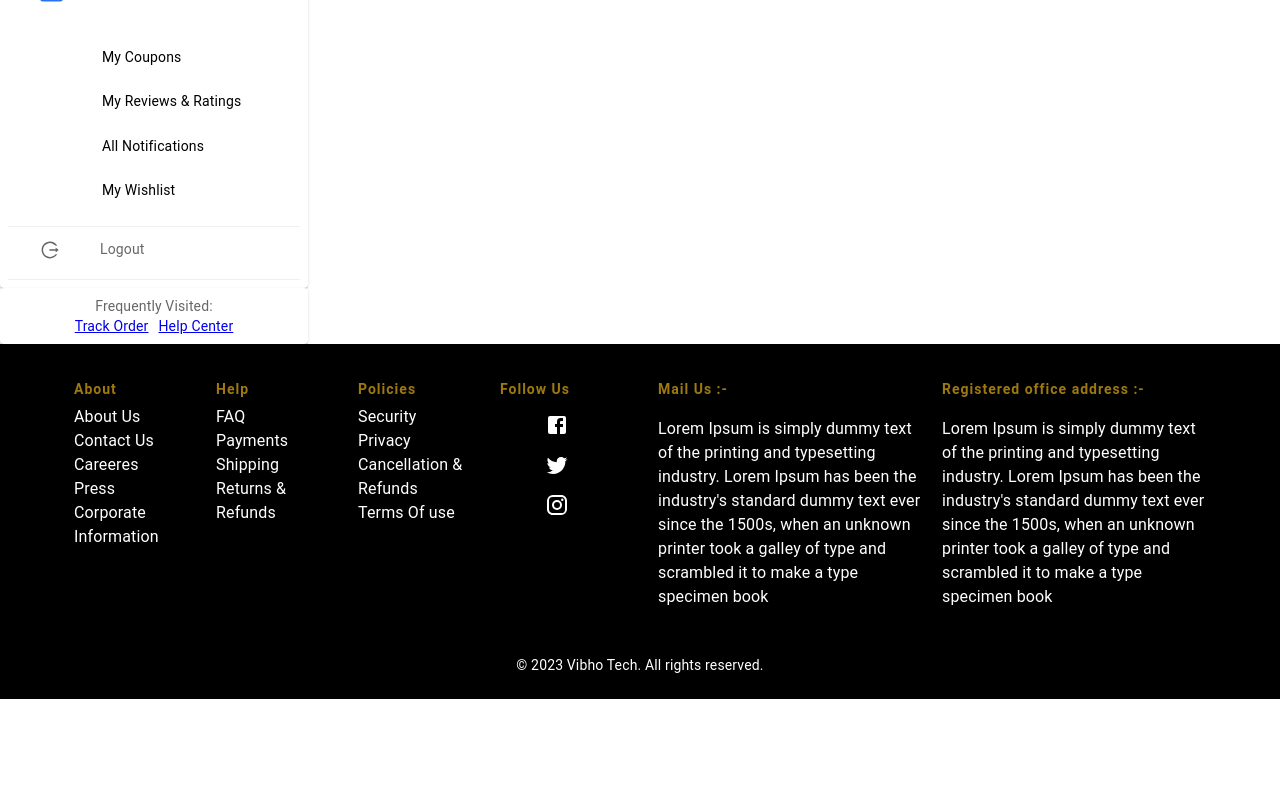
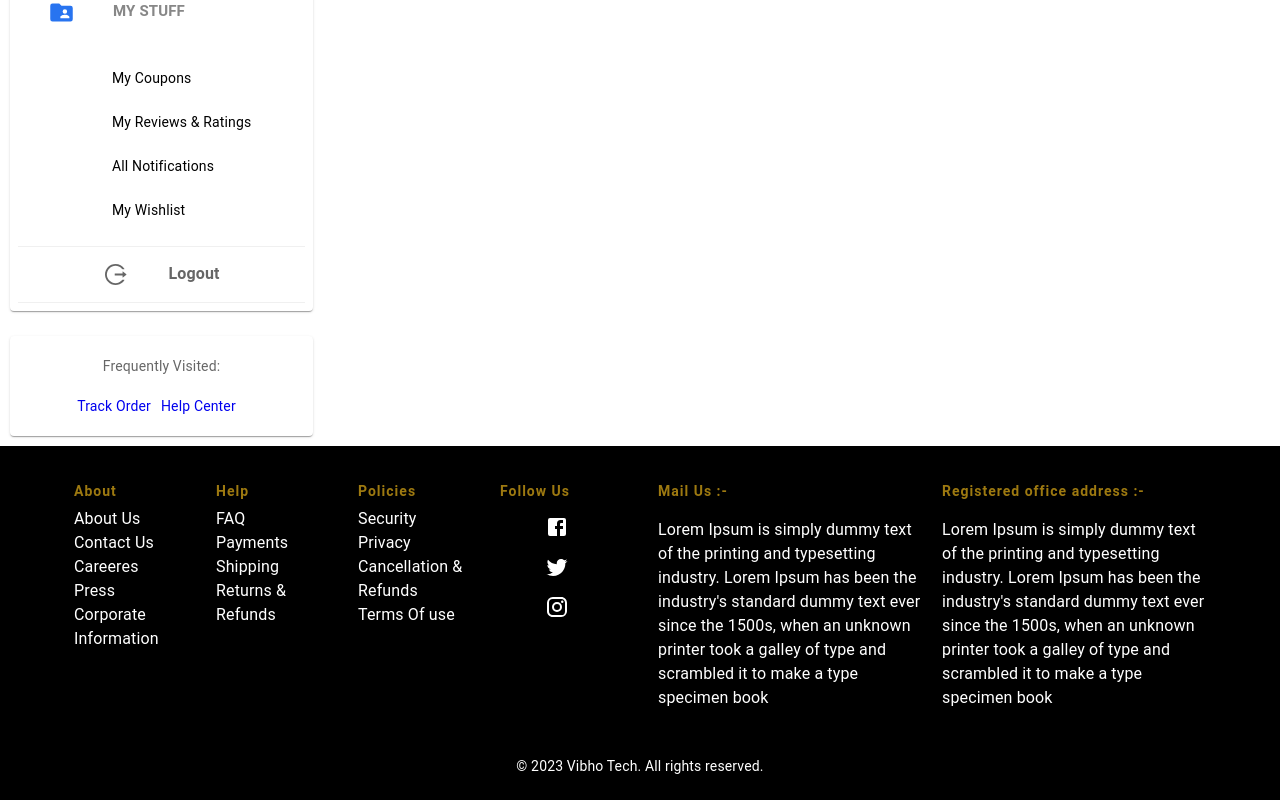
Before and after one commit to PranathiPichikala/e-commerce, a React (Create React App) app: page /account in a window 1280 px wide. Shown: the part 734-1534 px from the top of the page. Before the commit the page ends 1433 px from the top, so only its background shows below. Built offline with nearby package versions, Linux system fonts and the light colour scheme.

Commit message:
fixing ui changes

```diff
--- a/src/components/HomeGrid.jsx
+++ b/src/components/HomeGrid.jsx
@@ -1,8 +1,9 @@
 import React from 'react';
 import { Grid, Typography } from '@mui/material';
 import "./css/HomeGrid.css"
-import {AiOutlineRight} from 'react-icons/ai';
+import { AiOutlineRight } from 'react-icons/ai';
 import { Link } from 'react-router-dom';
+import { Padding } from '@mui/icons-material';
 const GridData = [
   {
     imageSrc: "https://oasis.opstatics.com/content/dam/oasis/page/2022/operation/feb/0211/nord-ce-2-5g/Gray.png",
@@ -48,16 +49,16 @@ const HomeGrid = () => {
       <div className="_3ndr">
         <Typography variant='h5'>Mobiles & more</Typography>
         <Link to="giftcardcomp">
-        <AiOutlineRight/>
+          <AiOutlineRight />
         </Link>
       </div>
-        <Grid container spacing={2}>
+      <Grid className="_5rtb" container spacing={2}>
         {GridData.map((data, index) => (
           <Grid item xs={2} className="_8znn">
             <Link to="/filtercomponent">
               <div className="_6jup">
                 <img style={{ width: "120px", height: "150px" }} src={data.imageSrc} alt="Mobile" />
-                    <Typography  className="heading-6jup"gutterBottom variant="h5" component="div" >
+                <Typography className="heading-6jup" gutterBottom variant="h5" component="div" >
                   {data.heading}
                 </Typography>
                 <Typography className="_1fdg" variant="body2" color="green">
--- a/src/components/ProfileInformation.jsx
+++ b/src/components/ProfileInformation.jsx
@@ -47,7 +47,7 @@ const ProfileInformation = () => {
         <Container className="_8ewn" maxWidth="sm">
             <Box mt={3}>
                 <Typography className="_7rmp" variant="h5">Personal Information
-                    <Button className="_7hbl" variant="outlined"  onClick={() => handleEditClick('personalInfo')}>
+                    <Button className="_7hbl" variant="outlined" onClick={() => handleEditClick('personalInfo')}>
                         {editModes.personalInfo ? 'Cancel' : 'Edit'}
                     </Button>
                 </Typography>
@@ -110,7 +110,7 @@ const ProfileInformation = () => {
                         </RadioGroup>
                     </FormControl>
                     {editModes.gender && (
-                        <Button variant="contained"onClick={() => handleSaveClick('gender')}>
+                        <Button variant="contained" onClick={() => handleSaveClick('gender')}>
                             Save
                         </Button>
                     )}
@@ -162,7 +162,7 @@ const ProfileInformation = () => {
                         />
 
                         {editModes.mobile && (
-                        <Button variant="contained"  onClick={() => handleSaveClick('mobile')} className="_4eys">
+                            <Button variant="contained" onClick={() => handleSaveClick('mobile')} className="_4eys">
                                 Save
                             </Button>
                         )}
@@ -171,14 +171,39 @@ const ProfileInformation = () => {
             </Box>
             <Box mt={3}>
                 <Typography variant="h5">FAQ's</Typography>
-                <Typography>
+                <Typography variant='h6'>
                     What happens when I update my email address (or mobile number)?
                 </Typography>
                 <Typography variant="p">
                     Your login email id (or mobile number) changes, likewise. You'll receive all your
                     account related communication on your updated email address (or mobile number).
                 </Typography>
-
+                <Typography variant='h6'>
+                    What happens when I update my email address (or mobile number)?
+                </Typography>
+                <Typography variant="p">
+                    Your login email id (or mobile number) changes, likewise. You'll receive all your
+                    account related communication on your updated email address (or mobile number).
+                </Typography>
+                <Typography variant='h6'>
+                    What happens when I update my email address (or mobile number)?
+                </Typography>
+                <Typography variant="p">
+                    Your login email id (or mobile number) changes, likewise. You'll receive all your
+                    account related communication on your updated email address (or mobile number).
+                </Typography>
+                <Typography variant='h6'>
+                    What happens when I update my email address (or mobile number)?
+                </Typography>
+                <Typography variant="p">
+                    Your login email id (or mobile number) changes, likewise. You'll receive all your
+                    account related communication on your updated email address (or mobile number).
+                </Typography>
+                <div style={{ marginTop: "20px" }}>
+                    <Button>
+                        Deactivate Account
+                    </Button>
+                </div>
             </Box>
         </Container>
     );
--- a/src/components/css/HomeGrid.css
+++ b/src/components/css/HomeGrid.css
@@ -1,5 +1,5 @@
-._6jup{
-   border-radius: 10px;
+._6jup {
+    border-radius: 10px;
     display: flex;
     flex-direction: column;
     align-items: center;
@@ -7,40 +7,50 @@
     margin: 0 0 10px 5px;
 
 }
-._6jup img{
+
+._6jup img {
     object-fit: contain;
 }
-._6jup .heading-6jup{
+
+._6jup .heading-6jup {
     font-size: 15px;
     text-transform: uppercase;
     color: black;
 }
-._8znn a{
-    text-decoration: none ;
+
+._8znn a {
+    text-decoration: none;
 }
-._7hac{
+
+._7hac {
     box-shadow: rgba(0, 0, 0, 0.24) 0px 3px 8px;
     margin: 20px !important;
 }
-._1fdg{
+
+._1fdg {
     margin-bottom: 10px !important;
     text-decoration: none !important;
 }
-._7hac h4{
+
+._7hac h4 {
     padding: 15px;
 }
-._8znn{
+
+._8znn {
     padding-left: 10px !important;
 
 }
-._3ndr{
+
+._3ndr {
     display: flex;
     justify-content: space-between;
 }
-._3ndr h5{
+
+._3ndr h5 {
     padding: 20px;
 }
-._3ndr svg{
+
+._3ndr svg {
     padding: 5px;
     background-color: blue;
     border-radius: 50%;
@@ -49,3 +59,7 @@
     margin-top: 20px !important;
     cursor: pointer;
 }
+
+._5rtb {
+    padding: 20px !important;
+}
--- a/src/pages/Profile.jsx
+++ b/src/pages/Profile.jsx
@@ -60,7 +60,7 @@ export const Profile = () => {
     <div>
       <Navigation />
       <NavigationBottom />
-      <Box sx={{ flexGrow: 1 }}>
+      <Box className="_4zvw" sx={{ flexGrow: 1 }}>
         <Grid container spacing={2}>
           <Grid item xs={3}>
             <Item>
@@ -170,21 +170,20 @@ export const Profile = () => {
               </div>
               <div onClick={handleLogOut} className="myorders">
                 <div className="myorders-img">
-                  <AiOutlineLogout />
+                  <AiOutlineLogout className="_icon" />
                 </div>
                 <div className="myorders-link">
                   <span>Logout</span>
                 </div>
-
               </div>
             </Item>
-            <Item>
-              <div>
-                <div className="visited">Frequently Visited:</div>
-                <div className="row">
-                  <Link className="Track" >Track Order</Link>
-                  <Link className="Help">Help Center</Link></div>
+            <Item className="_9tsj">
+              <div className="visited">
+                Frequently Visited:
               </div>
+              <div className="row">
+                <Link className="Track" >Track Order</Link>
+                <Link className="Help">Help Center</Link></div>
             </Item>
           </Grid>
           <Grid item xs={9}>
--- a/src/pages/css/Profile.css
+++ b/src/pages/css/Profile.css
@@ -1,124 +1,192 @@
-.person-img{
+.person-img {
     display: flex;
     flex-direction: row;
-  padding: 10px;
+    padding: 10px;
 }
-.person{
-    box-shadow: 0 2px 4px 0 rgba(0,0,0,.08);
+
+.person {
+    box-shadow: 0 2px 4px 0 rgba(0, 0, 0, .08);
     margin-bottom: 10px;
 }
-.hello-flipkart{
+
+.hello-flipkart {
     display: flex;
     flex-direction: column;
     text-align: start;
     padding: 5px 0 0 16px;
 }
-.hello-flipkart .hello-1{
+
+.hello-flipkart .hello-1 {
     color: #000;
 }
-.hello-flipkart .hello-2{
+
+.hello-flipkart .hello-2 {
     font-weight: bolder;
     color: #000;
 }
-.myorders{
+
+.myorders {
     display: flex;
     flex-direction: row;
-    padding: 12px;
+    padding: 15px;
     border-bottom: 1px solid #f0f0f0;
+    justify-content: center;
+    align-items: center;
+    cursor: pointer;
 }
-.myorders .myorders-link, .myorders .myorders-img{
+
+.myorders:hover {
+    color: blue;
+}
+
+.myorders .myorders-link,
+.myorders .myorders-img {
     padding-left: 20px;
     padding-right: 20px;
+    display: flex;
+    align-items: center;
+    cursor: pointer;
+    font-size: 16px !important;
+    font-weight: 600
 }
-.myorders .myorders-link a{
+
+.myorders-img ._icon {
+    font-size: 25px;
+}
+
+.myorders .myorders-link a {
     width: calc(100% - 26px);
     font-size: 15px;
-    font-weight:bolder;
+    font-weight: bolder;
     color: #878787 !important;
     cursor: pointer;
     text-decoration: none;
 }
-.myorders .myorders-img{
+
+.myorders .myorders-img {
     font-size: 20px;
 }
-.myorders .arrow-right{
+
+.myorders .arrow-right {
     font-size: 20px;
     padding-left: 30px;
 }
-.my-acc{
+
+.my-acc {
     border-bottom: 1px solid #f0f0f0;
 }
-.myaccount-setting{
+
+.myaccount-setting {
     display: flex;
     flex-direction: row;
     padding: 12px;
 }
-.myaccount-setting
- .myaccount-setting-link, .myaccount-setting
- .myaccount-setting-img{
+
+.myaccount-setting .myaccount-setting-link,
+.myaccount-setting .myaccount-setting-img {
     padding-left: 20px;
     padding-right: 20px;
 }
-.myaccount-setting
- .myaccount-setting-link a{
+
+.myaccount-setting .myaccount-setting-link a {
     width: calc(100% - 26px);
     font-size: 15px;
-    font-weight:bolder;
+    font-weight: bolder;
     color: #878787 !important;
     cursor: pointer;
     text-decoration: none !important;
 }
-.myaccount-setting
- .myaccount-setting-img{
+
+.myaccount-setting .myaccount-setting-img {
     font-size: 20px;
 }
-.profile-info ul{
+
+.profile-info ul {
     display: flex;
     flex-direction: column;
     align-items: start;
     list-style: none;
 }
+
 .profile-info ul li {
     padding: 12px 5px 12px 54px;
 
     text-decoration: none;
 
 }
-.profile-info ul li a{
+
+._4zvw {
+    margin: 10px;
+}
+
+.profile-info ul li a {
     text-decoration: none;
     font-size: 14px;
     color: #000;
     font-weight: 400;
     cursor: pointer;
 }
-.PKhkts{
-float: right;
-padding: 0 20px 0 65px;
-color: #388e3c;
-font-weight: 500;
+
+.PKhkts {
+    float: right;
+    padding: 0 20px 0 65px;
+    color: #388e3c;
+    font-weight: 500;
 }
-.row .Track{
+
+.row .Track {
     padding-right: 10px;
+    text-decoration: none;
 }
-._1yce{
+
+.row .Help {
+    padding-right: 10px;
+    text-decoration: none;
+}
+
+.row {
+    padding: 10px;
+}
+
+._1yce {
     width: 500px;
 }
-._8ewn{
+
+._8ewn {
     margin-left: 0px !important;
     margin-right: 0px !important;
+    box-shadow: rgba(0, 0, 0, 0.24) 0px 3px 8px;
+    padding: 10px 10px 20px 30px !important;
+    /* width: 95% !important; */
+    max-width: 900px !important;
 }
-._7hbl{
+
+.visited {
+    padding: 10px;
+}
+
+._9tsj {
+    margin-top: 25px;
+    text-align: start;
+    padding: 10px !important;
+}
+
+._7hbl {
     margin-left: 30px !important;
 }
-._7rmp{
+
+._7rmp {
     margin-bottom: 20px !important;
 }
-._7xte{
-    margin-right: 20px!important;
+
+._7xte {
+    margin-right: 20px !important;
 }
-._4eys{
+
+._4eys {
     margin-left: 20px !important;
 }
-._5wcd{
+
+._5wcd {
     margin-top: 20px !important;
 }
```
Lines whose indentation alone changed are shown as unchanged.
